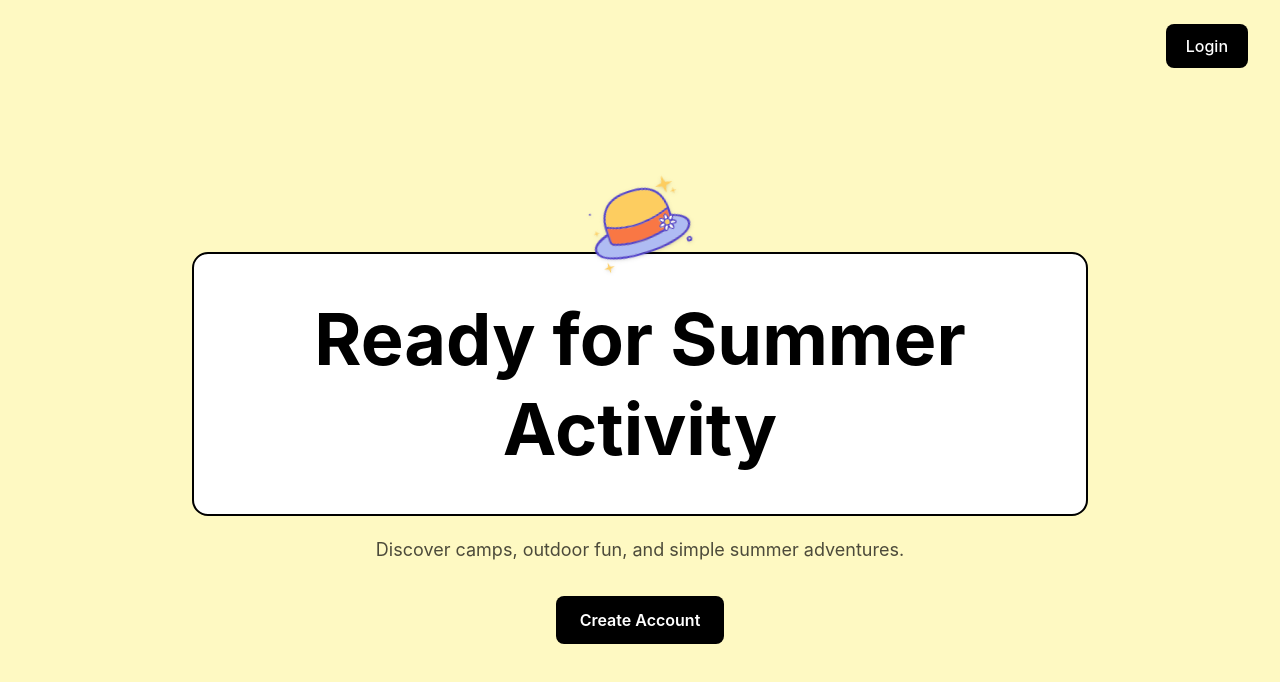
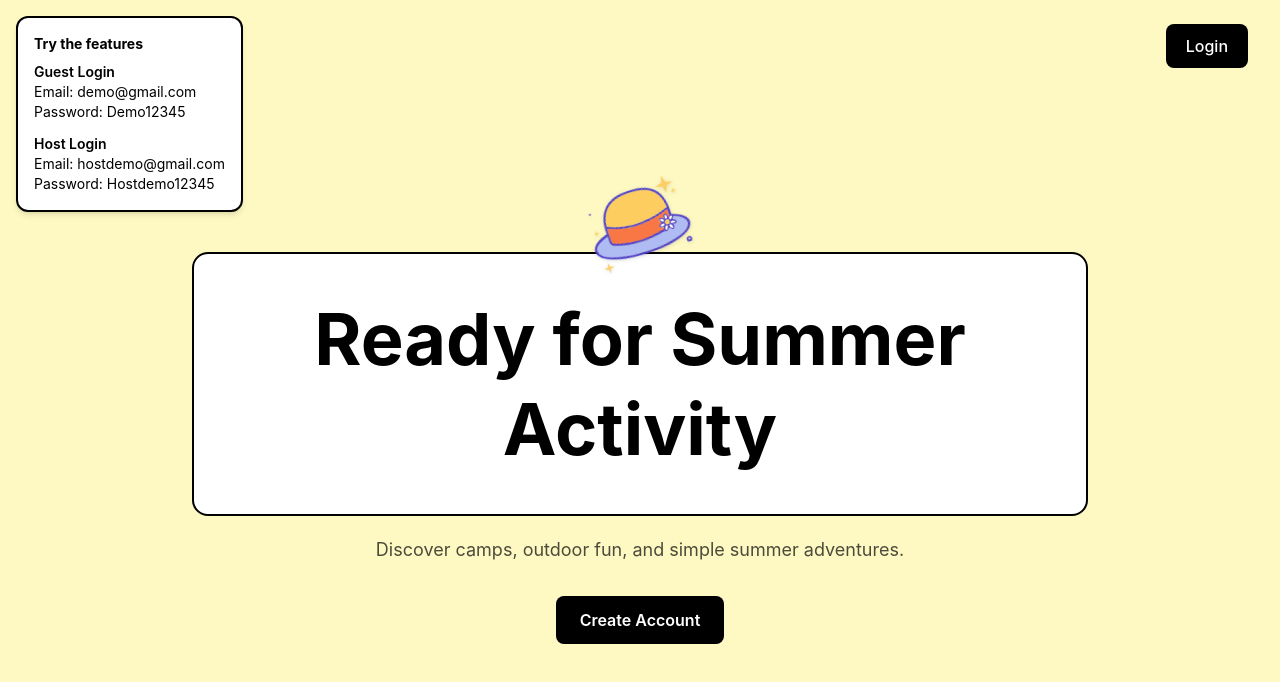
Before and after one commit to Tilokchandrarajbongshi988/summer-activity-app, a React app in the folder frontend/: page / in a window 1280 px wide. Shown: the top 682 px of the page. Built offline with nearby package versions, Linux system fonts and the light colour scheme; no server answers; the HTML template or start-up script is replaced by a standard one.

Commit message:
cred added on the landing page to try the demo

```diff
--- a/frontend/src/components/CampForm.jsx
+++ b/frontend/src/components/CampForm.jsx
@@ -1,4 +1,5 @@
 import { useState } from "react";
+import toast from "react-hot-toast";
 import CampImage from "./CampImage";
 
 const MAX_IMAGE_SIZE = 1024 * 1024;
@@ -75,6 +76,32 @@ const CampForm = ({
 
   const handleSubmit = (e) => {
     e.preventDefault();
+
+    if (!form.activityName.trim()) {
+      toast.error("Activity name is required");
+      return;
+    }
+
+    if (!form.location.trim()) {
+      toast.error("Location is required");
+      return;
+    }
+
+    if (!form.price) {
+      toast.error("Price is required");
+      return;
+    }
+
+    if (Number(form.price) <= 0) {
+      toast.error("Price must be greater than 0");
+      return;
+    }
+
+    if (!form.description.trim()) {
+      toast.error("Description is required");
+      return;
+    }
+
     onSubmit(form);
   };
 
--- a/frontend/src/pages/AuthPage.jsx
+++ b/frontend/src/pages/AuthPage.jsx
@@ -169,6 +169,20 @@ const AuthPage = () => {
 
   return (
     <div className="min-h-screen bg-yellow-100">
+      <div className="fixed left-4 top-4 z-20 rounded-xl border-2 border-black bg-white p-4 text-left text-sm text-black shadow-md">
+        <p className="font-bold">Try the features</p>
+        <div className="mt-2">
+          <p className="font-semibold">Guest Login</p>
+          <p>Email: demo@gmail.com</p>
+          <p>Password: Demo12345</p>
+        </div>
+        <div className="mt-3">
+          <p className="font-semibold">Host Login</p>
+          <p>Email: hostdemo@gmail.com</p>
+          <p>Password: Hostdemo12345</p>
+        </div>
+      </div>
+
       <nav className="flex justify-end px-8 py-6">
         <button
           type="button"
@@ -231,12 +245,14 @@ const AuthPage = () => {
             </div>
 
             {!isSignup ? (
-              <div className="mt-8 space-y-4">
+              <form onSubmit={(e) => {
+                e.preventDefault();
+                handleLogin();
+              }} className="mt-8 space-y-4">
                 <input
                   type="email"
                   placeholder="Email"
                   value={email}
-                  required
                   inputMode="email"
                   autoComplete="email"
                   className={inputClassName}
@@ -247,16 +263,13 @@ const AuthPage = () => {
                   type="password"
                   placeholder="Password"
                   value={password}
-                  required
-                  minLength={MIN_PASSWORD_LENGTH}
                   autoComplete="current-password"
                   className={inputClassName}
                   onChange={(e) => setPassword(e.target.value)}
                 />
 
                 <button
-                  type="button"
-                  onClick={handleLogin}
+                  type="submit"
                   disabled={authLoading}
                   className="flex w-full cursor-pointer items-center justify-center gap-2 rounded-lg bg-black py-3 font-semibold text-white hover:bg-black/80 disabled:opacity-50"
                 >
@@ -273,14 +286,16 @@ const AuthPage = () => {
                     Sign Up
                   </button>
                 </p>
-              </div>
+              </form>
             ) : (
-              <div className="mt-8 space-y-4">
+              <form onSubmit={(e) => {
+                e.preventDefault();
+                handleSignUp();
+              }} className="mt-8 space-y-4">
                 <input
                   type="text"
                   placeholder="Full Name"
                   value={fullName}
-                  required
                   autoComplete="name"
                   className={inputClassName}
                   onChange={(e) => setFullName(e.target.value)}
@@ -290,7 +305,6 @@ const AuthPage = () => {
                   type="email"
                   placeholder="Email"
                   value={signupEmail}
-                  required
                   inputMode="email"
                   autoComplete="email"
                   className={inputClassName}
@@ -301,8 +315,6 @@ const AuthPage = () => {
                   type="password"
                   placeholder="Password"
                   value={signupPassword}
-                  required
-                  minLength={MIN_PASSWORD_LENGTH}
                   autoComplete="new-password"
                   className={inputClassName}
                   onChange={(e) => setSignupPassword(e.target.value)}
@@ -312,8 +324,6 @@ const AuthPage = () => {
                   type="password"
                   placeholder="Confirm Password"
                   value={confirmPassword}
-                  required
-                  minLength={MIN_PASSWORD_LENGTH}
                   autoComplete="new-password"
                   className={inputClassName}
                   onChange={(e) => setConfirmPassword(e.target.value)}
@@ -344,8 +354,7 @@ const AuthPage = () => {
                 </div>
 
                 <button
-                  type="button"
-                  onClick={handleSignUp}
+                  type="submit"
                   disabled={authLoading}
                   className="flex w-full cursor-pointer items-center justify-center gap-2 rounded-lg bg-black py-3 font-semibold text-white hover:bg-black/80 disabled:opacity-50"
                 >
@@ -362,7 +371,7 @@ const AuthPage = () => {
                     Login
                   </button>
                 </p>
-              </div>
+              </form>
             )}
           </div>
         </div>
```
